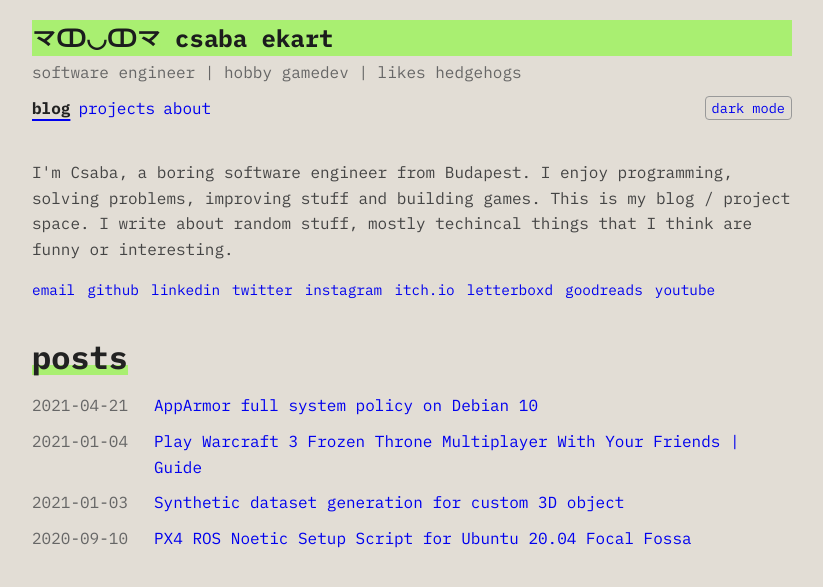
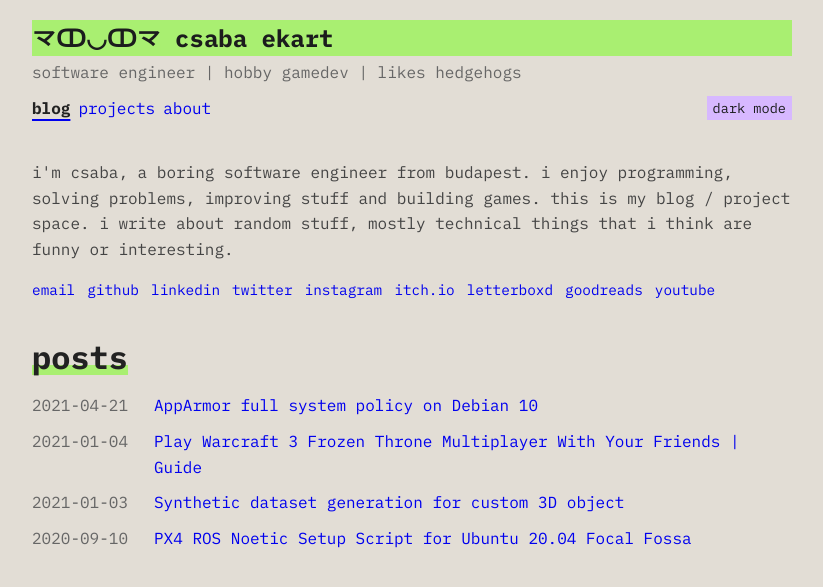
Before and after one commit to ekaktusz/ekaktusz.github.io, a Jekyll site: the page built from index.html, in a window 1280 px wide. Shown: the top 587 px of the page, without its empty margins (228-1051 px from the left). Built offline with Jekyll 4.4.1, drawn with Linux system fonts in a browser that asks for light colours.

Commit message:
fix: correct capitalization in introduction text and update theme toggle styles

```diff
--- a/index.html
+++ b/index.html
@@ -4,7 +4,7 @@ title: blog
 ---
 
 <p>
-  I'm Csaba, a boring software engineer from Budapest. I enjoy programming, solving problems, improving stuff and building games. This is my blog / project space. I write about random stuff, mostly techincal things that I think are funny or interesting.
+  i'm csaba, a boring software engineer from budapest. i enjoy programming, solving problems, improving stuff and building games. this is my blog / project space. i write about random stuff, mostly technical things that i think are funny or interesting.
 </p>
 
 {% include contact-links.html %}
--- a/style.scss
+++ b/style.scss
@@ -92,6 +92,7 @@
   --code-operator: #0550ae;
   --selection: #a9ef71;
   --selection-text: #1b1c1d;
+  --theme-toggle-background: #d7b8ff;
   --signal-cyan: #317f9b;
   --signal-magenta: #a44b85;
 }
@@ -117,6 +118,7 @@
   --code-operator: #79c0ff;
   --selection: #d7b8ff;
   --selection-text: #1b1c1d;
+  --theme-toggle-background: #a9ef71;
   --signal-cyan: #7ecad1;
   --signal-magenta: #d79abe;
 }
@@ -282,8 +284,7 @@ nav a[aria-current="page"] {
 
 .theme-controls button {
   padding: 0 6px;
-  border: 1px solid var(--border);
-  border-radius: 4px;
+  border: 0;
   background: transparent;
   color: var(--link);
   cursor: pointer;
@@ -291,14 +292,18 @@ nav a[aria-current="page"] {
   font-size: 0.85em;
 }
 
-.theme-controls button:hover,
-.theme-controls button:focus-visible {
-  background: var(--selection);
+.theme-controls #theme-toggle {
+  background: var(--theme-toggle-background);
   color: var(--selection-text);
 }
 
+.theme-controls button:hover,
 .theme-controls button:focus-visible {
-  outline: 2px solid currentColor;
+  text-decoration: underline;
+}
+
+.theme-controls button:focus-visible {
+  outline: 2px solid var(--accent);
   outline-offset: 3px;
 }
 
```
